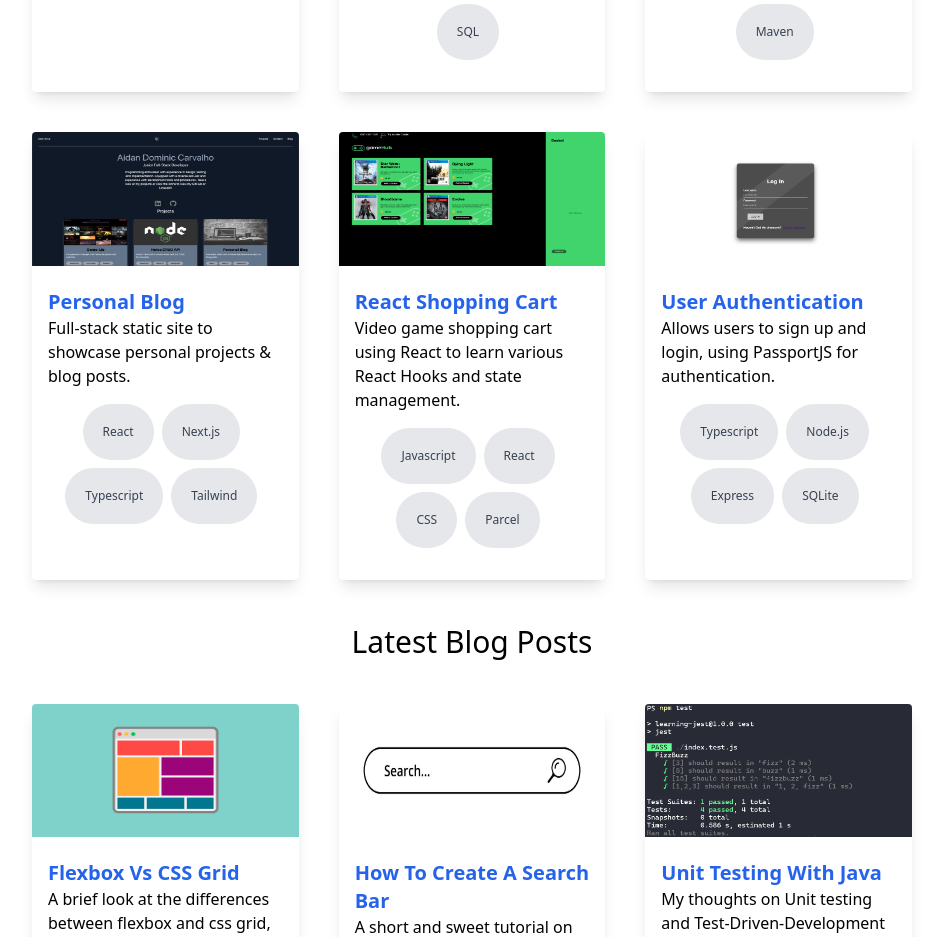
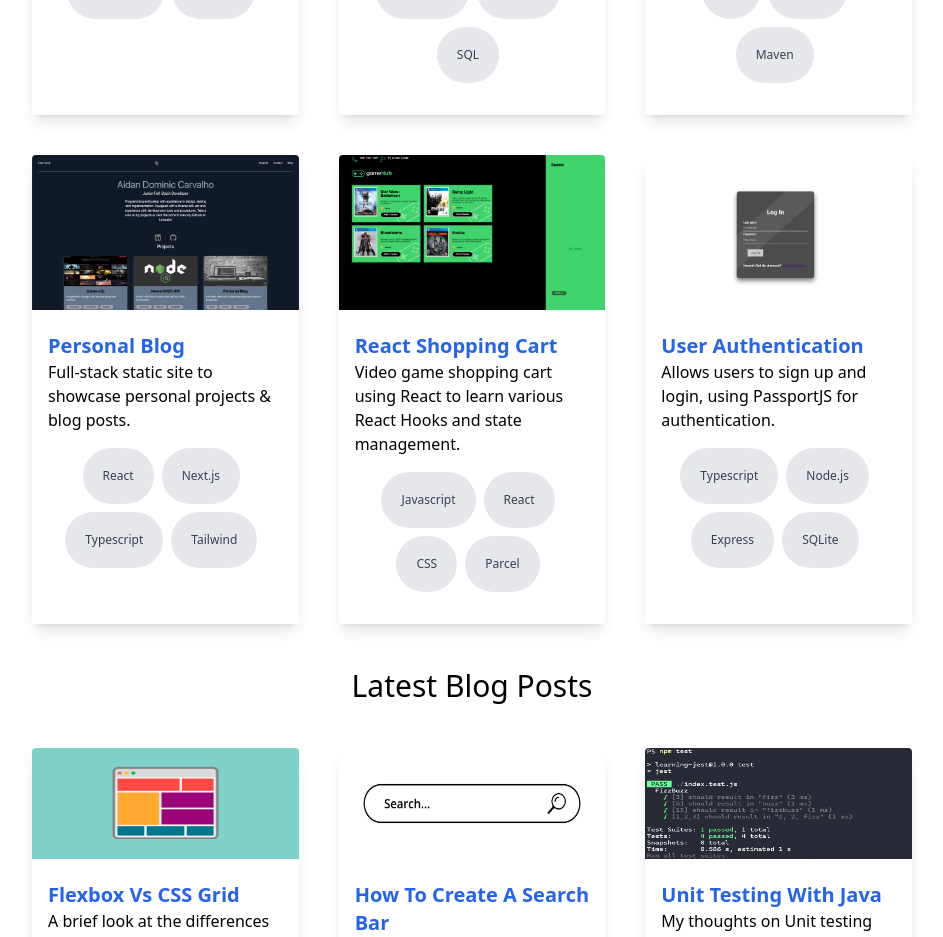
Before and after one commit to DomDevs2000/React-NextJS-Personal-Website, a Next.js app: page / in a window 1280 px wide. Shown: the part 1020-1957 px from the top of the page, without its empty margins (168-1111 px from the left). Built offline with nearby package versions, Linux system fonts and the light colour scheme.

Commit message:
updated card image sizing

```diff
--- a/components/PostCard.tsx
+++ b/components/PostCard.tsx
@@ -27,7 +27,7 @@ export const PostCard: FC<PostCardProp> = ({ post }) => {
                     <Image
                         className=""
                         src={cover_image}
-                        width={500}
+                        width={600}
                         height={250}
                         alt="image"
                     />
--- a/components/ProjectCard.tsx
+++ b/components/ProjectCard.tsx
@@ -31,8 +31,8 @@ export const ProjectCard: FC<ProjectCardProp> = ({ project }) => {
                     <Image
                         className=""
                         src={cover_image}
-                        width={500}
-                        height={250}
+                        width={600}
+                        height={350}
                         alt="image"
                     />
                     <div className="p-4">
```
